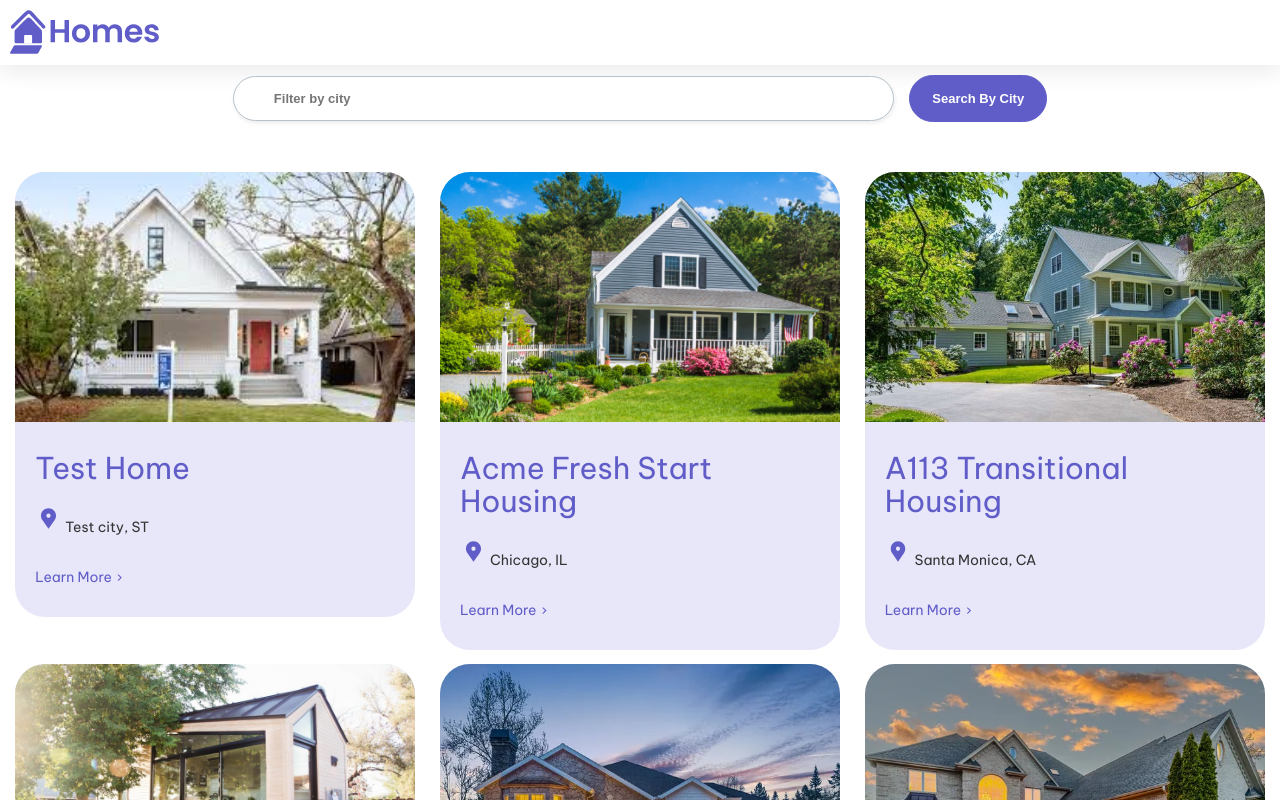
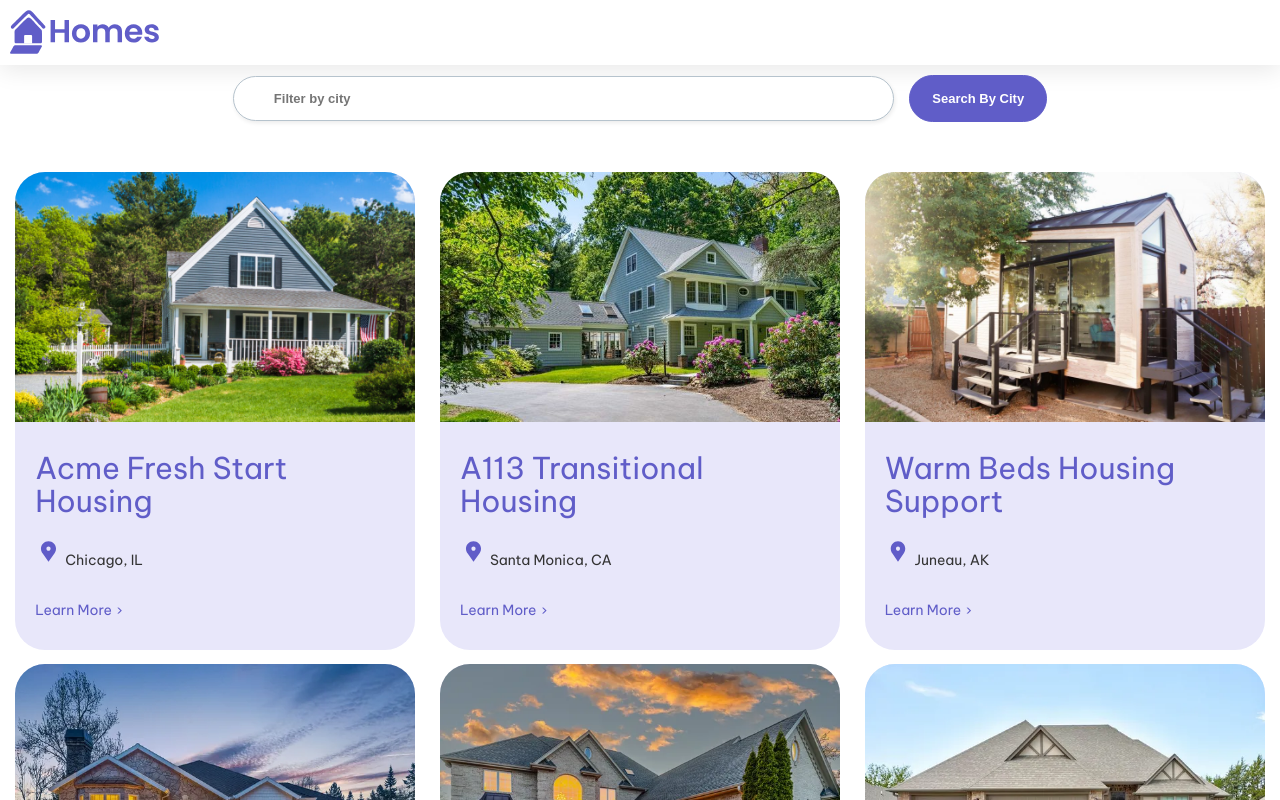
Before and after one commit to josealarconchacon/FirstAngualrApp, an Angular app: page / in a window 1280 px wide. Shown: the top 800 px of the page. Built offline with nearby package versions, Linux system fonts and the light colour scheme; data requests are answered from the project's data file.

Commit message:
use a local web server json-server and asynchronous service methods to retrieve data

```diff
--- /dev/null
+++ b/db.json
@@ -0,0 +1,104 @@
+{
+  "locations": [
+    {
+      "id": 0,
+      "name": "Acme Fresh Start Housing",
+      "city": "Chicago",
+      "state": "IL",
+      "photo": "/assets/bernard-hermant-CLKGGwIBTaY-unsplash.jpg",
+      "availableUnits": 4,
+      "wifi": true,
+      "laundry": true
+    },
+    {
+      "id": 1,
+      "name": "A113 Transitional Housing",
+      "city": "Santa Monica",
+      "state": "CA",
+      "photo": "/assets/brandon-griggs-wR11KBaB86U-unsplash.jpg",
+      "availableUnits": 0,
+      "wifi": false,
+      "laundry": true
+    },
+    {
+      "id": 2,
+      "name": "Warm Beds Housing Support",
+      "city": "Juneau",
+      "state": "AK",
+      "photo": "/assets/i-do-nothing-but-love-lAyXdl1-Wmc-unsplash.jpg",
+      "availableUnits": 1,
+      "wifi": false,
+      "laundry": false
+    },
+    {
+      "id": 3,
+      "name": "Homesteady Housing",
+      "city": "Chicago",
+      "state": "IL",
+      "photo": "/assets/ian-macdonald-W8z6aiwfi1E-unsplash.jpg",
+      "availableUnits": 1,
+      "wifi": true,
+      "laundry": false
+    },
+    {
+      "id": 4,
+      "name": "Happy Homes Group",
+      "city": "Gary",
+      "state": "IN",
+      "photo": "/assets/krzysztof-hepner-978RAXoXnH4-unsplash.jpg",
+      "availableUnits": 1,
+      "wifi": true,
+      "laundry": false
+    },
+    {
+      "id": 5,
+      "name": "Hopeful Apartment Group",
+      "city": "Oakland",
+      "state": "CA",
+      "photo": "/assets/r-architecture-JvQ0Q5IkeMM-unsplash.jpg",
+      "availableUnits": 2,
+      "wifi": true,
+      "laundry": true
+    },
+    {
+      "id": 6,
+      "name": "Seriously Safe Towns",
+      "city": "Oakland",
+      "state": "CA",
+      "photo": "/assets/phil-hearing-IYfp2Ixe9nM-unsplash.jpg",
+      "availableUnits": 5,
+      "wifi": true,
+      "laundry": true
+    },
+    {
+      "id": 7,
+      "name": "Hopeful Housing Solutions",
+      "city": "Oakland",
+      "state": "CA",
+      "photo": "/assets/r-architecture-GGupkreKwxA-unsplash.jpg",
+      "availableUnits": 2,
+      "wifi": true,
+      "laundry": true
+    },
+    {
+      "id": 8,
+      "name": "Seriously Safe Towns",
+      "city": "Oakland",
+      "state": "CA",
+      "photo": "/assets/saru-robert-9rP3mxf8qWI-unsplash.jpg",
+      "availableUnits": 10,
+      "wifi": false,
+      "laundry": false
+    },
+    {
+      "id": 9,
+      "name": "Capital Safe Towns",
+      "city": "Portland",
+      "state": "OR",
+      "photo": "/assets/webaliser-_TPTXZd9mOo-unsplash.jpg",
+      "availableUnits": 6,
+      "wifi": true,
+      "laundry": true
+    }
+  ]
+}
--- a/src/app/details/details.component.ts
+++ b/src/app/details/details.component.ts
@@ -64,10 +64,14 @@ export class DetailsComponent {
     email: new FormControl(''),
   });
 
+  // use async version of the getAllHousingLocations function
   constructor() {
-    const housingLocationId = Number(this.route.snapshot.params['id']);
-    this.housingLocation =
-      this.housingService.getHousingLocationById(housingLocationId);
+    const housingLocationId = parseInt(this.route.snapshot.params['id'], 10);
+    this.housingService
+      .getHousingLocationById(housingLocationId)
+      .then((housingLocation) => {
+        this.housingLocation = housingLocation;
+      });
   }
 
   submitApplication() {
--- a/src/app/home/home.component.ts
+++ b/src/app/home/home.component.ts
@@ -39,9 +39,14 @@ export class HomeComponent {
   housingLocation: Housinglocation[] = [];
   housingService: HousingService = inject(HousingService);
 
+  // use async version of the getAllHousingLocations function
   constructor() {
-    this.housingLocation = this.housingService.getAllHousingLocations();
-    this.filteredLocationList = this.housingLocation;
+    this.housingService
+      .getAllHousingLocations()
+      .then((housingLocationList: Housinglocation[]) => {
+        this.housingLocation = housingLocationList;
+        this.filteredLocationList = housingLocationList;
+      });
   }
 
   filterResults(text: string) {
--- a/src/app/housing.service.ts
+++ b/src/app/housing.service.ts
@@ -5,129 +5,22 @@ import { Housinglocation } from './housinglocation';
   providedIn: 'root',
 })
 export class HousingService {
-  constructor() {}
-  // create a single instance of the new interface in the component.
-  housingLocation: Housinglocation[] = [
-    {
-      id: 9999,
-      name: 'Test Home',
-      city: 'Test city',
-      state: 'ST',
-      photo: 'assets/example-house.jpg',
-      availableUnits: 99,
-      wifi: true,
-      laundry: false,
-    },
-    {
-      id: 0,
-      name: 'Acme Fresh Start Housing',
-      city: 'Chicago',
-      state: 'IL',
-      photo: '/assets/bernard-hermant-CLKGGwIBTaY-unsplash.jpg',
-      availableUnits: 4,
-      wifi: true,
-      laundry: true,
-    },
-    {
-      id: 1,
-      name: 'A113 Transitional Housing',
-      city: 'Santa Monica',
-      state: 'CA',
-      photo: '/assets/brandon-griggs-wR11KBaB86U-unsplash.jpg',
-      availableUnits: 0,
-      wifi: false,
-      laundry: true,
-    },
-    {
-      id: 2,
-      name: 'Warm Beds Housing Support',
-      city: 'Juneau',
-      state: 'AK',
-      photo: '/assets/i-do-nothing-but-love-lAyXdl1-Wmc-unsplash.jpg',
-      availableUnits: 1,
-      wifi: false,
-      laundry: false,
-    },
-    {
-      id: 3,
-      name: 'Homesteady Housing',
-      city: 'Chicago',
-      state: 'IL',
-      photo: '/assets/ian-macdonald-W8z6aiwfi1E-unsplash.jpg',
-      availableUnits: 1,
-      wifi: true,
-      laundry: false,
-    },
-    {
-      id: 4,
-      name: 'Happy Homes Group',
-      city: 'Gary',
-      state: 'IN',
-      photo: '/assets/krzysztof-hepner-978RAXoXnH4-unsplash.jpg',
-      availableUnits: 1,
-      wifi: true,
-      laundry: false,
-    },
-    {
-      id: 5,
-      name: 'Hopeful Apartment Group',
-      city: 'Oakland',
-      state: 'CA',
-      photo: '/assets/r-architecture-JvQ0Q5IkeMM-unsplash.jpg',
-      availableUnits: 2,
-      wifi: true,
-      laundry: true,
-    },
-    {
-      id: 6,
-      name: 'Seriously Safe Towns',
-      city: 'Oakland',
-      state: 'CA',
-      photo: '/assets/phil-hearing-IYfp2Ixe9nM-unsplash.jpg',
-      availableUnits: 5,
-      wifi: true,
-      laundry: true,
-    },
-    {
-      id: 7,
-      name: 'Hopeful Housing Solutions',
-      city: 'Oakland',
-      state: 'CA',
-      photo: '/assets/r-architecture-GGupkreKwxA-unsplash.jpg',
-      availableUnits: 2,
-      wifi: true,
-      laundry: true,
-    },
-    {
-      id: 8,
-      name: 'Seriously Safe Towns',
-      city: 'Oakland',
-      state: 'CA',
-      photo: '/assets/saru-robert-9rP3mxf8qWI-unsplash.jpg',
-      availableUnits: 10,
-      wifi: false,
-      laundry: false,
-    },
-    {
-      id: 9,
-      name: 'Capital Safe Towns',
-      city: 'Portland',
-      state: 'OR',
-      photo: '/assets/webaliser-_TPTXZd9mOo-unsplash.jpg',
-      availableUnits: 6,
-      wifi: true,
-      laundry: true,
-    },
-  ];
+  // npm install -g json-server
+  // Have to run -> json-server --watch db.json in the cli in order to get the app to work
+  url = 'http://localhost:3000/locations';
 
-  getAllHousingLocations(): Housinglocation[] {
-    return this.housingLocation;
+  // uses asynchronous code to make a get request over HTTP
+  async getAllHousingLocations(): Promise<Housinglocation[]> {
+    const data = await fetch(this.url);
+    return (await data.json()) ?? [];
   }
 
-  getHousingLocationById(id: number): Housinglocation | undefined {
-    return this.housingLocation.find(
-      (housingLocation) => housingLocation.id === id
-    );
+  // make a call to the web server
+  async getHousingLocationById(
+    id: number
+  ): Promise<Housinglocation | undefined> {
+    const data = await fetch(`${this.url}/${id}`);
+    return (await data.json()) ?? {};
   }
   // Submit Method
   submitApplication(firstName: string, lastName: string, email: string) {
```
